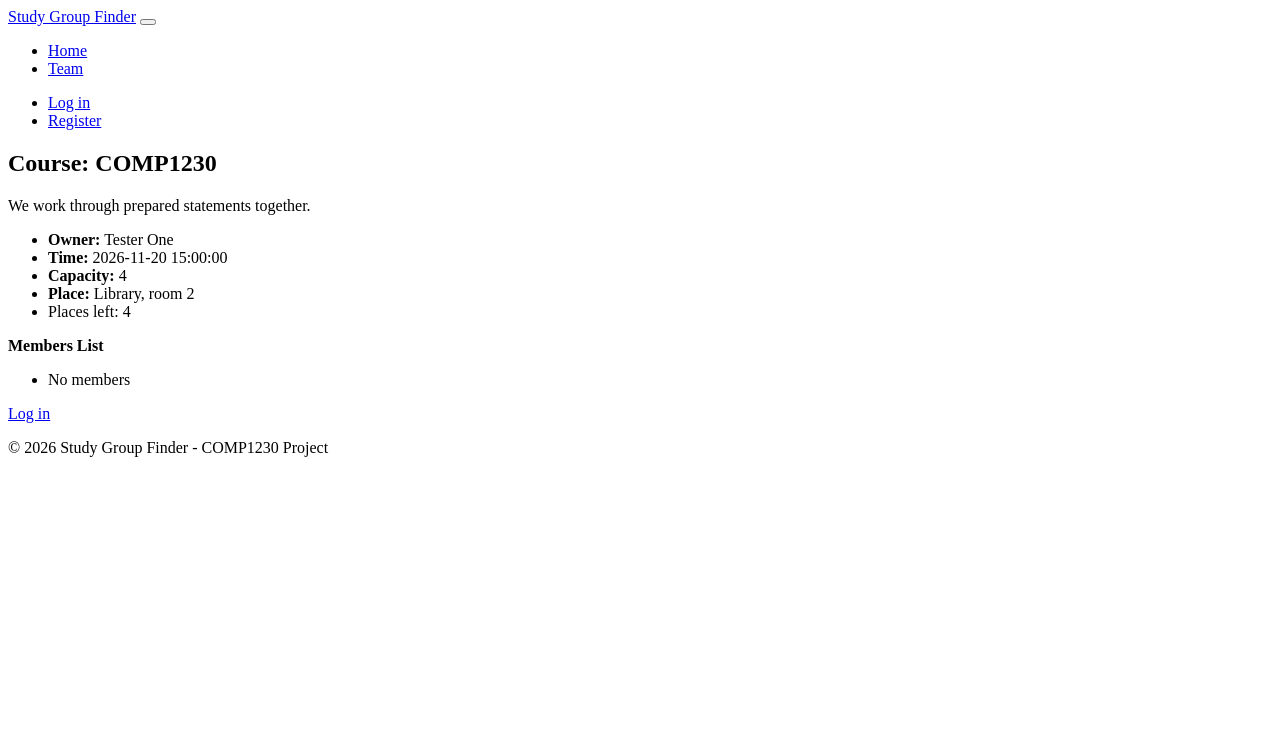
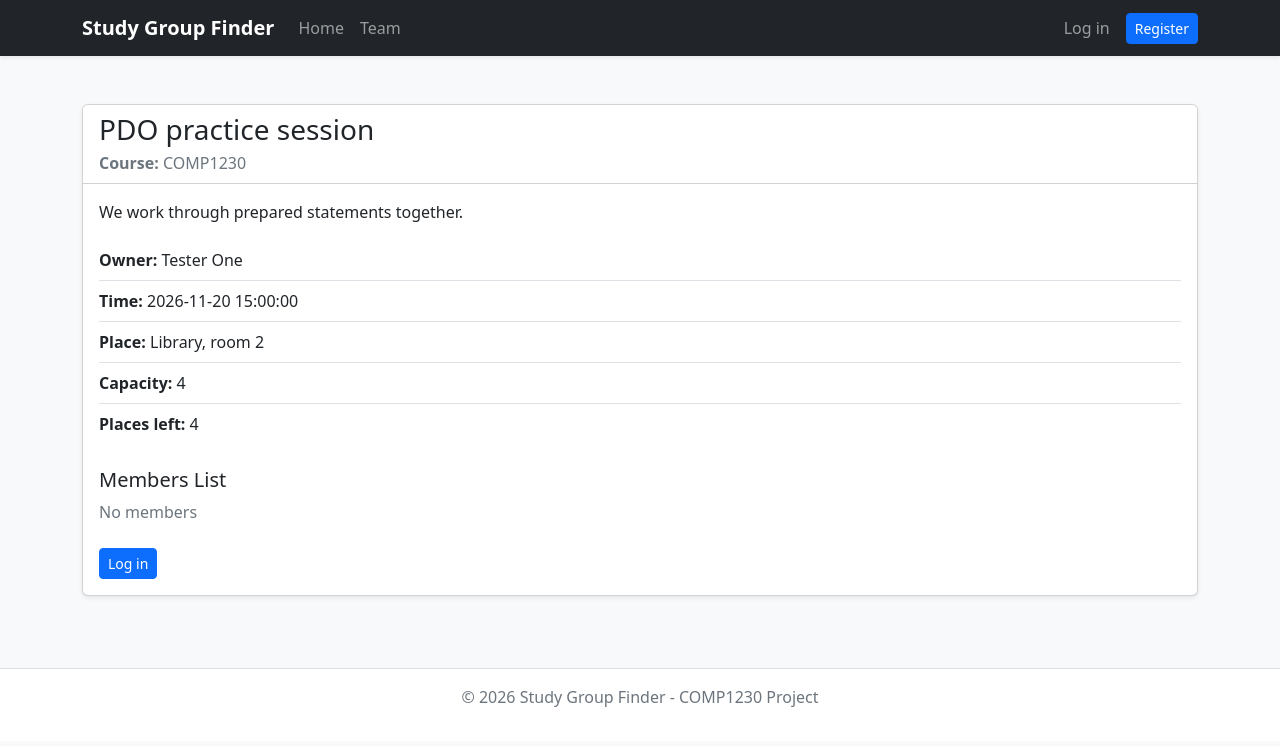
Before and after one commit to KayBrooks-6/comp1230-group-fall2026, a PHP site: page /group.php?id=1 in a window 1280 px wide. Shown: the top 746 px of the page. Run offline with PHP 8.4, Linux system fonts and the light colour scheme; data comes from the database, SQL or seed files in the repository; data that the repository does not hold is empty.

Commit message:
Added changes to these files to match the self checking.php page for the marking.

```diff
--- a/group.php
+++ b/group.php
@@ -2,125 +2,146 @@
 if (session_status() === PHP_SESSION_NONE) {
     session_start();
 }
-include __DIR__ . '/header.php';
-$pdo = require_once __DIR__ . '/db.php';
 
 require_once __DIR__ . '/csrf.php';
+$pdo = require __DIR__ . '/db.php';
 
+$success = $_SESSION['success'] ?? null;
+$error = $_SESSION['error'] ?? null;
+unset($_SESSION['success'], $_SESSION['error']);
 
-
-$error = $_SESSION['error'] ?? null;
-unset($_SESSION['error']);
 $group_id = filter_var($_GET['id'] ?? null, FILTER_VALIDATE_INT);
 
-if (!$group_id) {
+if (!$group_id || $group_id < 1) {
     http_response_code(404);
-    exit('Invalid ID.');
+    exit('<p class="error">Invalid ID.</p>');
 }
 
-    // Fetch group dets
-$stmt = $pdo->prepare("SELECT study_groups.*, users.display_name AS owner_name,
+$stmt = $pdo->prepare("
+    SELECT
+        study_groups.*,
+        users.display_name AS owner_name,
         COUNT(memberships.user_id) AS number_of_member,
         (study_groups.capacity - COUNT(memberships.user_id)) AS places_left
     FROM study_groups
     LEFT JOIN users ON study_groups.owner_id = users.id
     LEFT JOIN memberships ON study_groups.id = memberships.group_id
     WHERE study_groups.id = ?
-   GROUP BY study_groups.id, users.display_name");
+    GROUP BY study_groups.id, users.display_name
+");
 $stmt->execute([$group_id]);
 $group = $stmt->fetch();
 
 if (!$group) {
     http_response_code(404);
-    exit('Group not found');
+    exit('<p class="error">Group not found.</p>');
 }
-$stmt = $pdo->prepare("SELECT users.display_name FROM memberships
+
+$memberStmt = $pdo->prepare("
+    SELECT users.display_name
+    FROM memberships
     JOIN users ON memberships.user_id = users.id
-        WHERE memberships.group_id = ?"
-        );
-$stmt->execute([$group_id]);
-$members = $stmt->fetchAll();
+    WHERE memberships.group_id = ?
+    ORDER BY users.display_name ASC
+");
+$memberStmt->execute([$group_id]);
+$members = $memberStmt->fetchAll();
 
-
-    $logged_in = isset($_SESSION['logged_in']) && $_SESSION['logged_in'] === true;
-    $user_id = $_SESSION['user']['id'] ?? null;
+$logged_in = isset($_SESSION['user']['id']) || (isset($_SESSION['logged_in']) && $_SESSION['logged_in'] === true);
+$user_id = isset($_SESSION['user']['id']) ? (int)$_SESSION['user']['id'] : null;
 
 $is_owner = false;
 $is_member = false;
-    $places_Left = (int) $group['places_left'];
+$places_Left = max(0, (int)$group['places_left']);
 
-    if ($logged_in && $user_id) {
-        $is_owner = ((int)$group['owner_id'] === (int)$user_id);
+if ($logged_in && $user_id !== null) {
+    $is_owner = ((int)$group['owner_id'] === $user_id);
 
-            $stmt = $pdo->prepare("SELECT COUNT(*) FROM memberships WHERE group_id = ? AND user_id = ?");
-            $stmt->execute([$group_id, $user_id]);
-            $is_member = (int)$stmt->fetchColumn() > 0;
-
+    $checkMemberStmt = $pdo->prepare("SELECT COUNT(*) FROM memberships WHERE group_id = ? AND user_id = ?");
+    $checkMemberStmt->execute([$group_id, $user_id]);
+    $is_member = (int)$checkMemberStmt->fetchColumn() > 0;
 }
-
 ?>
 <!DOCTYPE html>
-<html>
+<html lang="en">
+
 <head>
     <meta charset="UTF-8">
-    <title><?=htmlspecialchars($group['title']) ?>Group</title>
+    <meta name="viewport" content="width=device-width, initial-scale=1.0">
+    <title><?= htmlspecialchars($group['title'], ENT_QUOTES, 'UTF-8') ?> - Study Group</title>
+    <link href="https://cdn.jsdelivr.net/npm/bootstrap@5.3.3/dist/css/bootstrap.min.css" rel="stylesheet">
 </head>
-<body>
-    <h2><strong>Course:</strong> <?= htmlspecialchars($group['course_code']) ?></h2>
-        <p><?= htmlspecialchars($group['description']) ?></p>
-     <ul>
-        <li><strong>Owner:</strong> <?= htmlspecialchars($group['owner_name']) ?></li>
-        <li><strong>Time:</strong> <?= htmlspecialchars($group['meets_at']) ?></li>
-        <li><strong>Capacity:</strong> <?= htmlspecialchars($group['capacity']) ?></li>
-        <li><strong>Place:</strong> <?= htmlspecialchars($group['location']) ?></li>
-        <li></strong>Places left:</strong> <?= $places_Left ?></li>
+
+<body class="bg-light">
+    <?php include __DIR__ . '/header.php'; ?>
+
+    <main class="container py-4">
+        <article class="card shadow-sm mb-4">
+            <header class="card-header bg-white">
+                <h1 class="h3 mb-1"><?= htmlspecialchars($group['title'], ENT_QUOTES, 'UTF-8') ?></h1>
+                <p class="mb-0 text-secondary"><strong>Course:</strong> <?= htmlspecialchars($group['course_code'], ENT_QUOTES, 'UTF-8') ?></p>
+            </header>
+
+            <section class="card-body">
+                <p class="mb-3"><?= htmlspecialchars($group['description'], ENT_QUOTES, 'UTF-8') ?></p>
+
+                <ul class="list-group list-group-flush mb-4">
+                    <li class="list-group-item px-0"><strong>Owner:</strong> <?= htmlspecialchars($group['owner_name'], ENT_QUOTES, 'UTF-8') ?></li>
+                    <li class="list-group-item px-0"><strong>Time:</strong> <?= htmlspecialchars($group['meets_at'], ENT_QUOTES, 'UTF-8') ?></li>
+                    <li class="list-group-item px-0"><strong>Place:</strong> <?= htmlspecialchars($group['location'], ENT_QUOTES, 'UTF-8') ?></li>
+                    <li class="list-group-item px-0"><strong>Capacity:</strong> <?= htmlspecialchars((string)$group['capacity'], ENT_QUOTES, 'UTF-8') ?></li>
+                    <li class="list-group-item px-0"><strong>Places left:</strong> <?= htmlspecialchars((string)$places_Left, ENT_QUOTES, 'UTF-8') ?></li>
                 </ul>
-        <p><strong>Members List</strong></p>
-        <ul>
+
+                <section aria-labelledby="members-heading" class="mb-4">
+                    <h2 id="members-heading" class="h5">Members List</h2>
                     <?php if (empty($members)): ?>
-            <li>No members</li>
+                        <p class="text-secondary mb-0">No members</p>
                     <?php else: ?>
+                        <ul class="list-group">
                             <?php foreach ($members as $member): ?>
-            <li><?= htmlspecialchars($member['display_name']) ?></li>
+                                <li class="list-group-item"><?= htmlspecialchars($member['display_name'], ENT_QUOTES, 'UTF-8') ?></li>
                             <?php endforeach; ?>
+                        </ul>
                     <?php endif; ?>
-    </ul>
+                </section>
+
                 <?php if (!empty($success)): ?>
-            <div class="alert alert-success">
-                <?= htmlspecialchars($success, ENT_QUOTES, 'UTF-8') ?>
-            </div>
-            <?php unset($_SESSION['success']); ?>
+                    <p class="alert alert-success" role="status"><?= htmlspecialchars($success, ENT_QUOTES, 'UTF-8') ?></p>
                 <?php endif; ?>
 
                 <?php if (!empty($error)): ?>
-            <div class="alert alert-danger error">
-                <?= htmlspecialchars($error, ENT_QUOTES, 'UTF-8') ?>
-            </div>
-            <?php unset($_SESSION['error']); ?>
+                    <p class="error alert alert-danger" role="alert"><?= htmlspecialchars($error, ENT_QUOTES, 'UTF-8') ?></p>
                 <?php endif; ?>
-    <div>
-            <?php if($logged_in): ?>
+
+                <section aria-label="Membership actions">
+                    <?php if ($logged_in): ?>
                         <?php if ($is_owner): ?>
-                <p>Owner of the group</p>
+                            <p class="mb-0 text-secondary"><strong>Owner of the group</strong></p>
                         <?php elseif ($is_member): ?>
-                <form action="group-leave.php" method="post">
+                            <form action="group-leave.php" method="POST" class="d-inline">
                                 <?= csrfField() ?>
                                 <input type="hidden" name="id" value="<?= (int)$group['id'] ?>">
-                    <button type="submit">Leave</button>
+                                <button type="submit" class="btn btn-warning">Leave</button>
                             </form>
                         <?php elseif ($places_Left > 0): ?>
-                <form action="group-join.php" method="post">
+                            <form action="group-join.php" method="POST" class="d-inline">
                                 <?= csrfField() ?>
                                 <input type="hidden" name="id" value="<?= (int)$group['id'] ?>">
-                        <button type="submit">Join</button>
+                                <button type="submit" class="btn btn-success">Join</button>
                             </form>
                         <?php else: ?>
-                <div class="error">This study group is full.</div>
+                            <p class="error alert alert-danger mb-0" role="alert">This study group is full.</p>
                         <?php endif; ?>
                     <?php else: ?>
-                <p><a href="login.php">Log in</a></p>
+                        <p class="mb-0"><a href="login.php" class="btn btn-primary btn-sm">Log in</a></p>
                     <?php endif; ?>
-</div>
+                </section>
+            </section>
+        </article>
+    </main>
+
     <?php include __DIR__ . '/footer.php'; ?>
 </body>
+
 </html>
--- a/index.php
+++ b/index.php
@@ -89,7 +89,7 @@ $currentUserId = isset($_SESSION['user']['id']) ? (int)$_SESSION['user']['id'] :
                     <td><?= htmlspecialchars($group['meets_at'], ENT_QUOTES, 'UTF-8') ?></td>
                     <td><?= htmlspecialchars($group['location'], ENT_QUOTES, 'UTF-8') ?></td>
                     <td><?= (int)$group['capacity'] ?></td>
-                    <td><?= $placesLeft ?></td>
+                    <td><?= htmlspecialchars((string)$placesLeft, ENT_QUOTES, 'UTF-8') ?></td>
                     <td><?= htmlspecialchars($group['display_name'], ENT_QUOTES, 'UTF-8') ?></td>
 
                     <?php if ($currentUserId !== null): ?>
```
Also changed, not shown: group-edit.php (+58 -74 lines), team.php (+8 -18 lines). Lines whose indentation alone changed are shown as unchanged.
